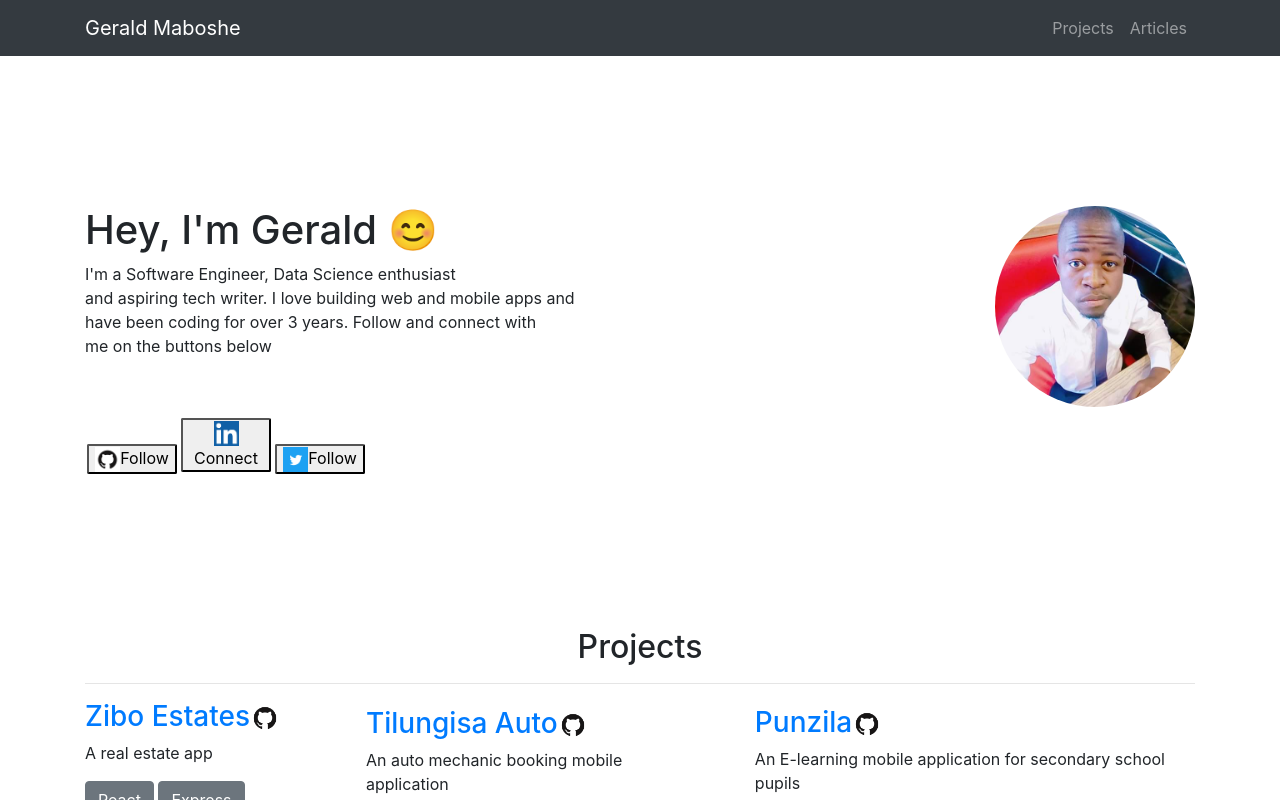
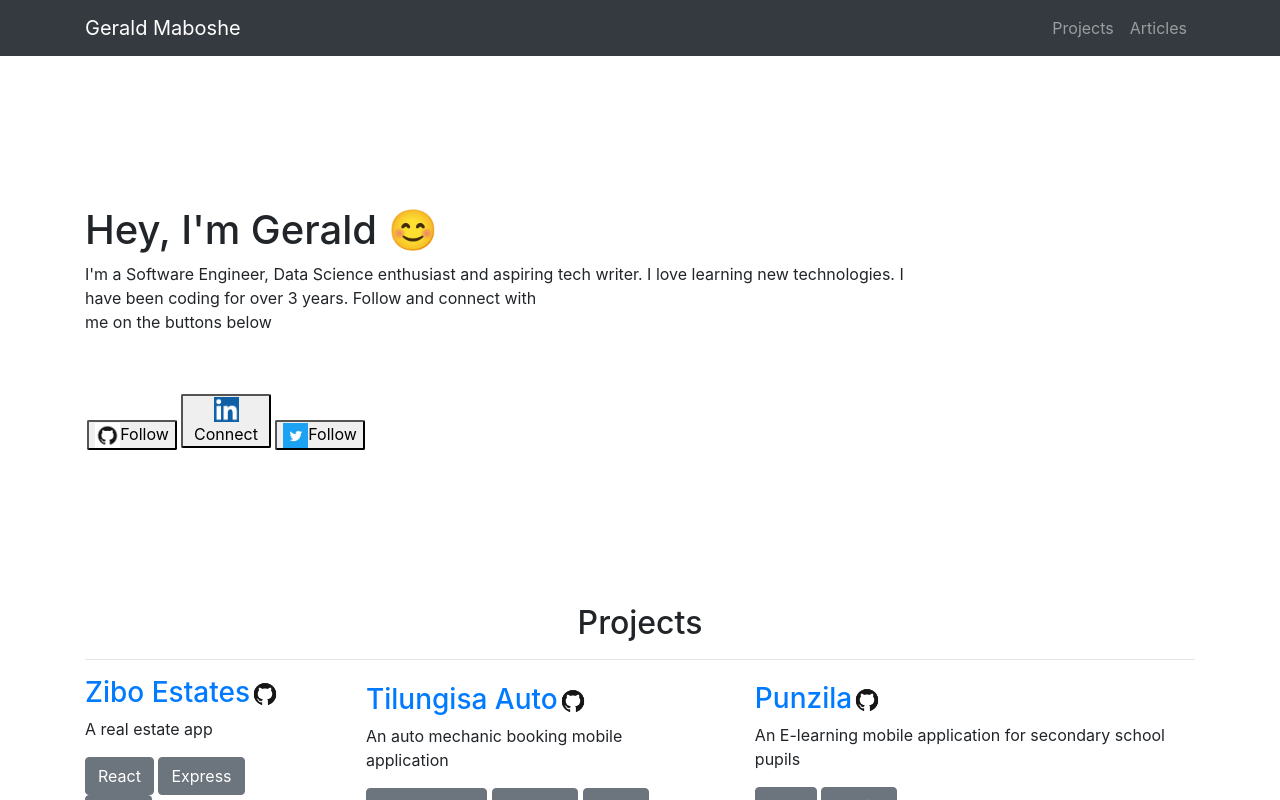
Before and after one commit to geraldmaboshe/geraldmaboshe.dev, a React (Create React App) app: page / in a window 1280 px wide. Shown: the top 800 px of the page. Built offline with nearby package versions, Linux system fonts and the light colour scheme.

Commit message:
removed picture andrefactored code

```diff
--- a/src/components/Container.js
+++ b/src/components/Container.js
@@ -9,12 +9,11 @@ class Header extends Component {
         <div style={{ marginTop: '150px' }}>
           <h1>
             Hey, I'm Gerald <span>😊</span>
-            <img style={imgStyle} src="pic.jpg" />
           </h1>
           <p>
-            I'm a Software Engineer, Data Science enthusiast <br /> and aspiring
-            tech writer. I love building web and mobile apps and <br /> have
-            been coding for over 3 years. Follow and connect with <br />
+            I'm a Software Engineer, Data Science enthusiast and aspiring tech
+            writer. I love learning new technologies. I <br /> have been coding
+            for over 3 years. Follow and connect with <br />
             me on the buttons below
             {/* If you like what I do, subcribe to my website in the form below to receive<br />
                         notifications about my publications.<br /><br />
```
Also changed, not shown: public/pic.jpg (deleted), 1 other file (tests, documents, lock files or other folders).
